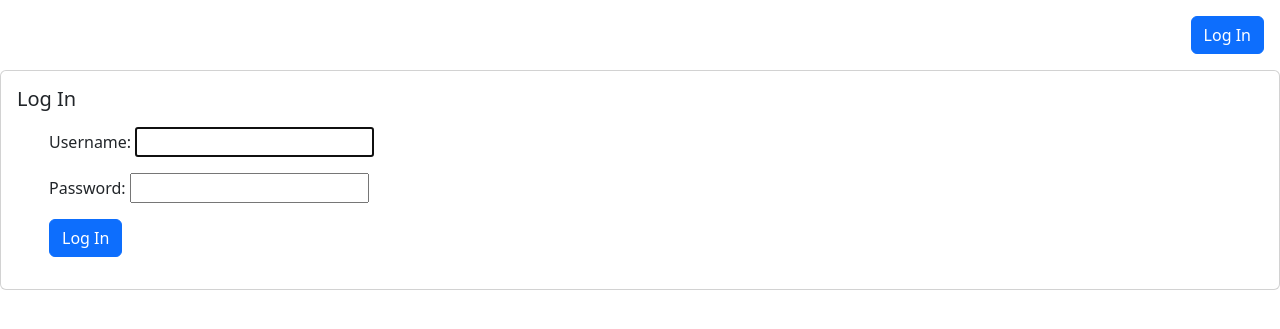
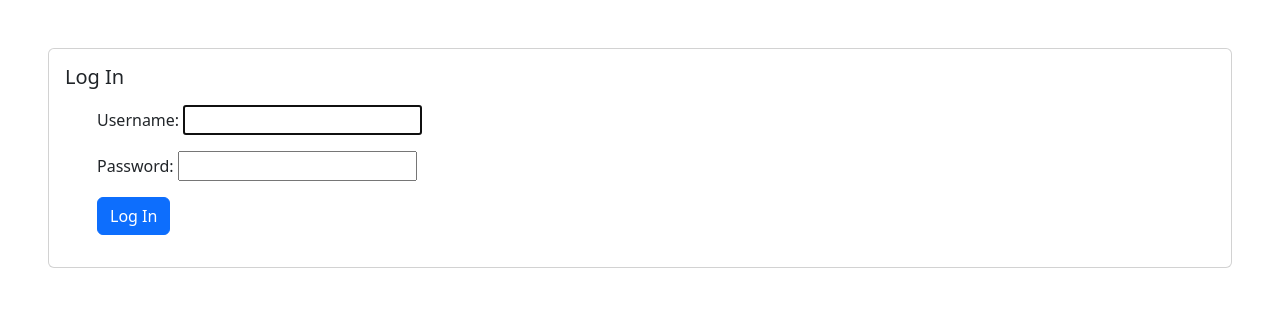
Before and after one commit to joellui/PDF-extract, a Django app: page /accounts/login/ in a window 1280 px wide. Shown: the top 329 px of the page. Run offline with Django 4.2, Linux system fonts and the light colour scheme.

Commit message:
login bugfix

```diff
--- a/pdfExtract/extractApp/templates/base.html
+++ b/pdfExtract/extractApp/templates/base.html
@@ -16,7 +16,9 @@
         {% if user.is_authenticated %}
         <a class="btn btn-primary m-3" href="{% url 'logout' %}">Log Out</a>
         {% else %}
+        {% if request.path != '/accounts/login/' %}
         <a class="btn btn-primary m-3" href="{% url 'login' %}">Log In</a>
+        {% endif %}
         {% endif %}
 
       </ul>
--- a/pdfExtract/extractApp/templates/registration/login.html
+++ b/pdfExtract/extractApp/templates/registration/login.html
@@ -3,7 +3,7 @@
 {% block title %}Log In{% endblock %}
 
 {% block content %}
-<div class="card">
+<div class="card m-5">
     <div class="card-body">
         <h5 class="card-title"> Log In </h5>
 
```
